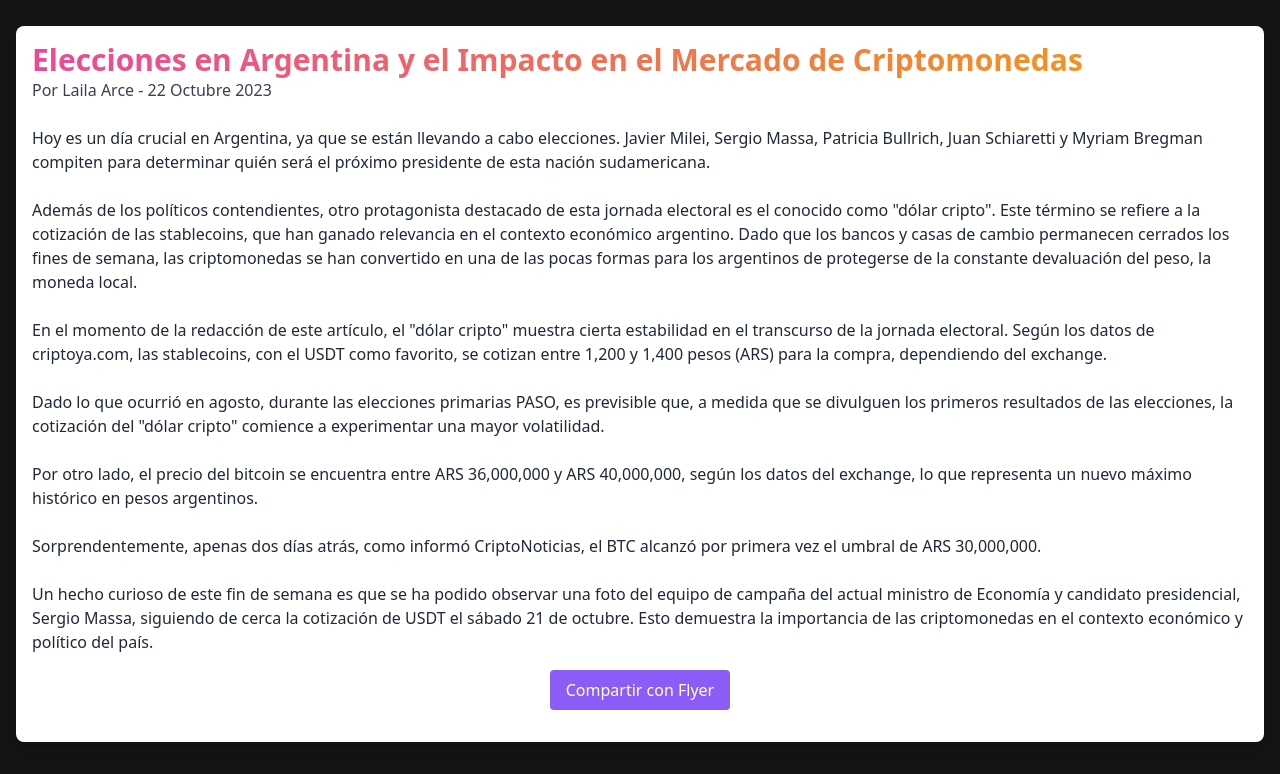
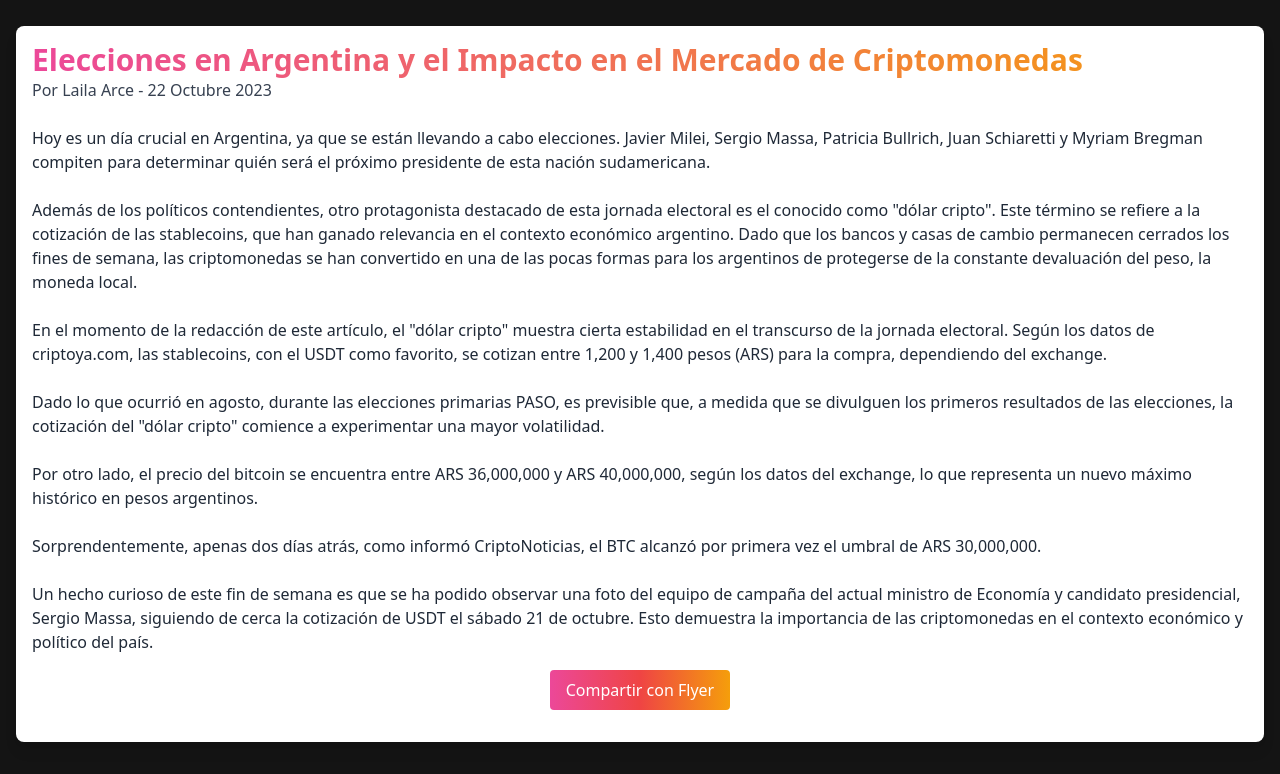
Before and after one commit to laila-arce/noticias, a plain HTML site: page news/rol-usdt-elecciones.html in a window 1280 px wide. Shown: the part 70-844 px from the top of the page. Drawn offline with nearby package versions, Linux system fonts and the light colour scheme.

Commit message:
Update rol-usdt-elecciones.html

```diff
--- a/news/rol-usdt-elecciones.html
+++ b/news/rol-usdt-elecciones.html
@@ -69,7 +69,7 @@
 
             <div class="text-center my-4">
                 <a href="https://laila-arce.github.io/noticias/img/news/flyer.png" download>
-                    <button class="bg-purple-500 text-white py-2 px-4 rounded hover:bg-purple-700">
+                    <button class="bg-gradient-to-r from-pink-500 via-red-500 to-yellow-500 text-white py-2 px-4 rounded hover:bg-purple-700">
                         Compartir con Flyer
                     </button>
                 </a>
```
